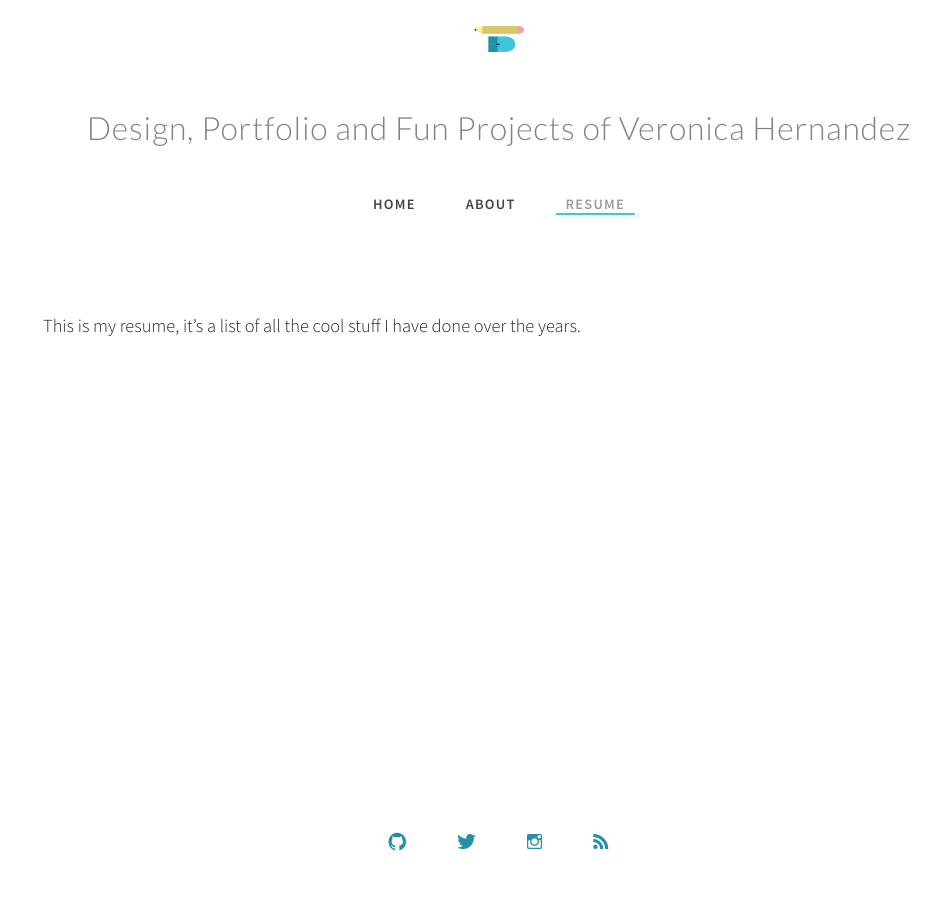
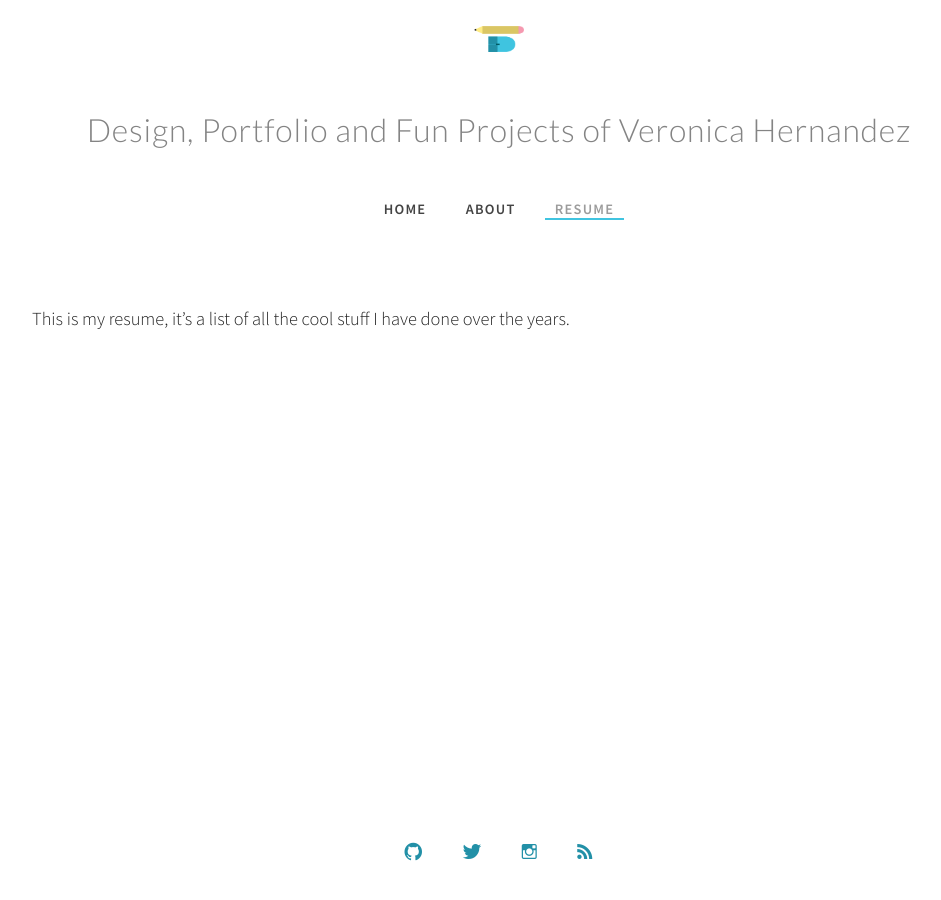
Before and after one commit to vlhernandez/vlhernandez, a Jekyll site: the page built from resume.md, in a window 1280 px wide. Shown: the whole page, without its empty margins (141-1082 px from the left). Built offline with Jekyll 4.4.1, drawn with Linux system fonts in a browser that asks for light colours; some web fonts are replaced.

Commit message:
adjusting the blinds

```diff
--- a/_includes/head.html
+++ b/_includes/head.html
@@ -10,7 +10,6 @@
 
   <link rel="stylesheet" href="{{ "/css/normalize.css" | prepend: site.baseurl }}">
   <link rel="stylesheet"  type ="text/css" href="{{ "/css/my_main.css" | prepend: site.baseurl }}">
-  <link rel="stylesheet"  type ="text/css" href="{{ "/css/responsive.css" | prepend: site.baseurl }}">
   <link href='https://fonts.googleapis.com/css?family=Lato:300' rel='stylesheet' type='text/css'>
   <link href='https://fonts.googleapis.com/css?family=Source+Sans+Pro:400,300,600' rel='stylesheet' type='text/css'>
   <link href="{{ "/css/ionicons.min.css" | prepend: site.baseurl }}" rel="stylesheet" type="text/css">
--- a/_layouts/page.html
+++ b/_layouts/page.html
@@ -3,17 +3,13 @@
 ---
 <article class="page">
 
-  <!-- <header class="post-header">
-    <h2 class="post-title">{{ page.title }}</h2>
-  </header> -->
-
-  <div class="page-container row">
+  <div class="page-container">
     {% if page.image %}
-      <div class="page-image col">
+      <div class="page-image">
         <img class="page-image" src="{{ page.image }}"> <!-- display page specific image -->
       </div>
     {% endif %}
-    <div class="page-text col">
+    <div class="page-body">
       {{ content }}
     </div>
   </div>
--- a/css/my_main.css
+++ b/css/my_main.css
@@ -1,31 +1,30 @@
-/**********************************
-  GENERAL
-**********************************/
-* {
+/* ==========================================================================
+    General
+   ========================================================================== */
+
+  html {
     box-sizing: border-box;
   }
 
   body {
+    color: #222;
     font-family: "Source Sans Pro", sans-serif;
+    font-size: 16px;
+    font-weight: 300;
+    line-height: 1.25;
     margin: 0;
     padding: 0;
-  font-size: 16px;
-  font-weight: 300;
-  color: #222;
   }
 
-h2 {
-  /*font-size: 1.2em;*/
+  h2,
+  h4,
+  ul {
     margin: 0;
+    padding: 0;
   }
 
   h4 {
-  margin: 0;
-}
-
-ul {
-  padding: 0;
-  margin: 0;
+    font-size: 1.323em;
   }
 
   li {
@@ -49,38 +48,88 @@
     color: #40c4e0;
   }
 
-.wrapper {
-  max-width: 1050px;
-  min-width: 320px;
-  width: 92%;
-  margin: 0 auto;
-  padding: 0 5%;
-}
-
-.page-content {
-  flex: 1;
-}
-
   img {
     max-width: 100%;
   }
 
-.btn {
-  background-color: white;
-  border: none;
-  margin-top: 0;
-  font-size: .8em;
+
+
+/* ==========================================================================
+    Layout
+   ========================================================================== */
+
+  /* flex containers */
+  .col.secondary,
+  .gallery,
+  .gallery-entry,
+  .gallery-entry-content,
+  .post-list,
+  .page-container,
+  .row,
+  .site,
+  nav ul,
+  footer ul {
+    display: flex;
+  }
+
+  .page-container,
+  .row,
+  .site {
+    flex-direction: column;
+  }
+
+  .site {
+    margin: 0 auto;
+    max-width: 1050px;
+    min-height: 96vh;
+    min-width: 320px;
+  }
+
+  .wrapper {
+    margin: 0 auto;
+    max-width: 1050px;
+    /*padding: 0 5%;*/
+    width: 92%;
+  }
+
+  /* grow page-content to take all available space makes the footer stay at the bottom */
+  .page-content {
+    flex: 1;
+    margin-top: 5%;
   }
 
 
 
-/**********************************
-  HEADER
-**********************************/
-.page-content {
-  margin-top: 5%;
-  margin-bottom: 0;
+/* ==========================================================================
+    Pagination
+   ========================================================================== */
+  .pagination {
+    text-align: center;
+    margin: 8% auto;
+    font-weight: 400;
+    border-bottom: #9c9c9c dotted 1px;
+    border-top: #9c9c9c dotted 1px;
+    padding: 14px 0;
   }
+
+  .pagination > a,
+  .pagination span,
+  .pagination em {
+    margin: 0 10px;
+  }
+
+  .pagination em {
+    color: #40c4e0;
+  }
+
+  .pagination span {
+    color: #9c9c9c;
+  }
+
+
+/* ==========================================================================
+    Header
+   ========================================================================== */
 
   .logo {
     text-align: center;
@@ -93,37 +142,38 @@
   }
 
   .tagline {
+    color: #848484;
     font-family: Lato;
     font-size: .9em;
     font-weight: 300;
     letter-spacing: .8px;
+    margin: 5% auto;
     text-align: center;
-  margin: 5% auto;
-  color: #848484;
   }
 
-/**********************************
-  NAVIGATION
-**********************************/
+
+
+/* ==========================================================================
+   Navigation
+   ========================================================================== */
+
   nav ul,
   footer ul {
-  margin: 0 auto;
-  padding: 0 0 10px 0;
-  display: table;
-  border-spacing: 30px 0;
+    justify-content: center;
+    flex-wrap: nowrap;
   }
 
   nav li,
   footer li {
-  display: table-cell;
+    margin: 0 1%;
   }
 
   nav a {
+    font-size: .9em;
+    font-weight: 600;
+    letter-spacing: 1.25px;
+    padding: 15px 10px;
     text-align: center;
-  font-size: .9em; /*13px*/
-  letter-spacing: 1.25px;
-  font-weight: 600;
-  padding: 15px 10px;
   }
 
   .nav-item-current {
@@ -136,24 +186,24 @@
 
 
 
-/**********************************
-  PAGE
-**********************************/
-.pagination {
-  text-align: center;
-  margin: 10% auto;
+/* ==========================================================================
+  Posts
+  ========================================================================== */
+
+  .post-list {
+    flex-direction: column;
   }
 
-
-.page-image {
-  border-radius: 3px;
+  .post-list,
+  .row {
+      padding: 5px;
   }
 
+  .post {
+    padding: 1em;
+  }
 
-/**********************************
-  POSTS
-**********************************/
-article .post-content,
+  .post-content,
   .post-list li {
     margin-bottom: 6%;
   }
@@ -161,7 +211,11 @@
   .post-link,
   .post-title {
     font-weight: 400;
-  font-size: 1.15em;
+    font-size: 1em;
+  }
+
+  .post-header {
+    padding-bottom: 1em;
   }
 
   .post-meta {
@@ -172,42 +226,134 @@
 
   .post-excerpt,
   .post-content,
-.page-text {
-  line-height: 1.5;
-  font-size: 1.15em;
+  .page-body {
     margin-bottom: 10px;
   }
 
-/*.post-image {
+  .page-container {
+    padding: 1em;
+  }
+  .col-content {
+    padding: 1em;
+  }
+  .secondary.col {
+    background: whitesmoke;
+  }
+
+  /*.col-content {
+    background: whitesmoke;
     padding: 1em;
   }*/
 
-.col-content {
-  background: whitesmoke;
-  padding: 1em;
+
+/* ==========================================================================
+  Gallery
+  ========================================================================== */
+
+  .col.secondary {
+    justify-content: center;
+  }
+
+  .gallery  {
+    flex-wrap: wrap;
+    justify-content: center;
+  }
+
+  .gallery-entry {  /* flex-item to make equal height */
+    padding: 0.5em;
+    width: 100%;
+  }
+
+  .gallery-entry-content {
+    border: solid #9c9c9c 1px;
+    border-radius: 4px;
+    box-shadow: 0 1px 3px rgba(0,0,0,0.3);
+    flex-direction: column;
+    width: 100%;
+  }
+
+  .gallery-entry-content a {
+    flex: 1 0 auto;
+  }
+
+  .gallery-entry-content p {
+    margin: 1em;
+    border-top: double #9c9c9c 1px;
   }
 
 
 
+/* ==========================================================================
+  Footer
+  ========================================================================== */
 
-/**********************************
-  FOOTER
-**********************************/
 footer a {
+  font-size: 1.25em;
+  font-weight: 300;
+  letter-spacing: 1.25px;
+  padding: 15px 10px;
   text-align: center;
-  font-size: 1.25em; /*20px*/
-  letter-spacing: 1.25px;
-  font-weight: 300;
-  padding: 15px 10px;
 }
 
 .icon {
   color: #2290A7;
 }
 
-.site {
-  display: flex;
-  min-height: 96vh;
-  min-width: 320px;
-  flex-direction: column;
+
+
+
+
+ /* for tablet */
+@media only screen and (min-width: 768px) {
+  .tagline {
+    font-size: 1.25em;
   }
+
+  .post-title {
+    font-size: 1.25em;
+  }
+
+  .post-excerpt,
+  .post-content,
+  .page-body {
+    font-size: 1.15em;
+  }
+
+  .row {
+    flex-direction: row;
+    align-items: flex-start;
+  }
+
+  .primary {
+    /*flex: 1 200px;*/
+    flex: 1;
+    margin: 5px;
+  }
+  .secondary {
+    /*flex: 1 200px;*/
+    flex: 2;
+    margin: 5px;
+  }
+
+  .gallery-entry {
+    width: 45%;
+  }
+
+
+}
+
+
+/* for desktop */
+@media only screen and (min-width: 1024px) {
+  .tagline {
+    font-size: 2em;
+  }
+
+  .post-title {
+    font-size: 1.5em;
+  }
+
+  .gallery-entry {
+    width: 30%;
+  }
+}
--- a/index.html
+++ b/index.html
@@ -42,7 +42,7 @@
     {% if paginator.previous_page %}
         <a href="{{ paginator.previous_page_path | prepend: site.baseurl | replace: '//', '/' }}">&laquo; Prev</a>
       {% else %}
-        <span>&laquo; Prev</span>
+        <span></i>&laquo; Prev</span>
       {% endif %}
 
       {% for page in (1..paginator.total_pages) %}
```
Also changed, not shown: _layouts/post.html (+9 -5 lines), about.md (+1 -1 lines). Lines whose indentation alone changed are shown as unchanged.
